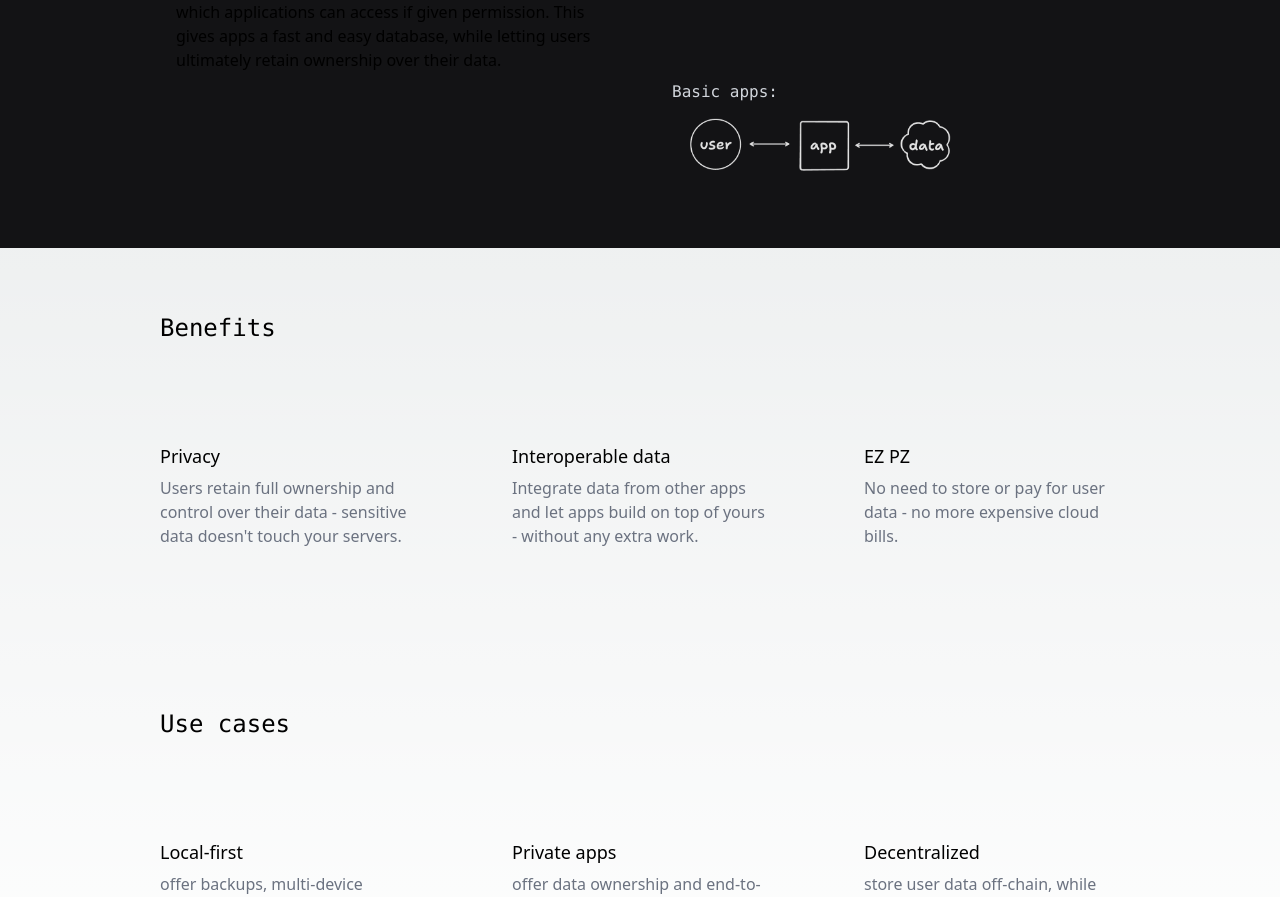
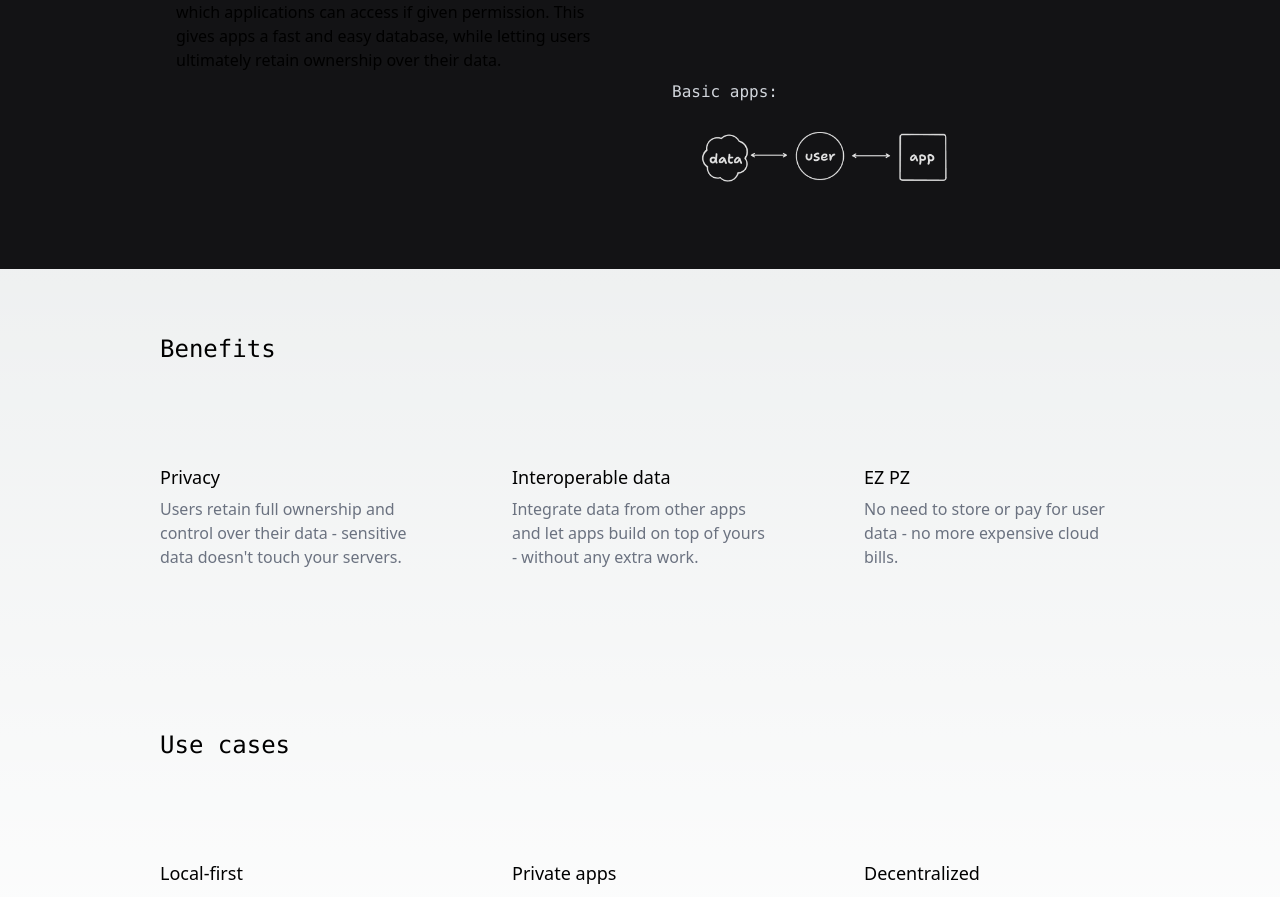
Before and after one commit to basicdb/basic-website, a Next.js app: page / in a window 1280 px wide. Shown: the part 968-1865 px from the top of the page. Built offline with nearby package versions, Linux system fonts and the light colour scheme.

Commit message:
fix diagram 2

```diff
--- a/src/pages/index.tsx
+++ b/src/pages/index.tsx
@@ -237,7 +237,7 @@ const HowItWorks = () => {
 
           <div className='pt-20'>
             <h2 className='text-base text-gray-300 font-mono'>Basic apps:</h2>
-            <img src="/traditional.png" alt="traditional apps" width={300} />
+            <img src="/diagram_2.png" alt="traditional apps" width={320} />
           </div>
         </div>
 
```
Also changed, not shown: public/diagram_2.png (added).
